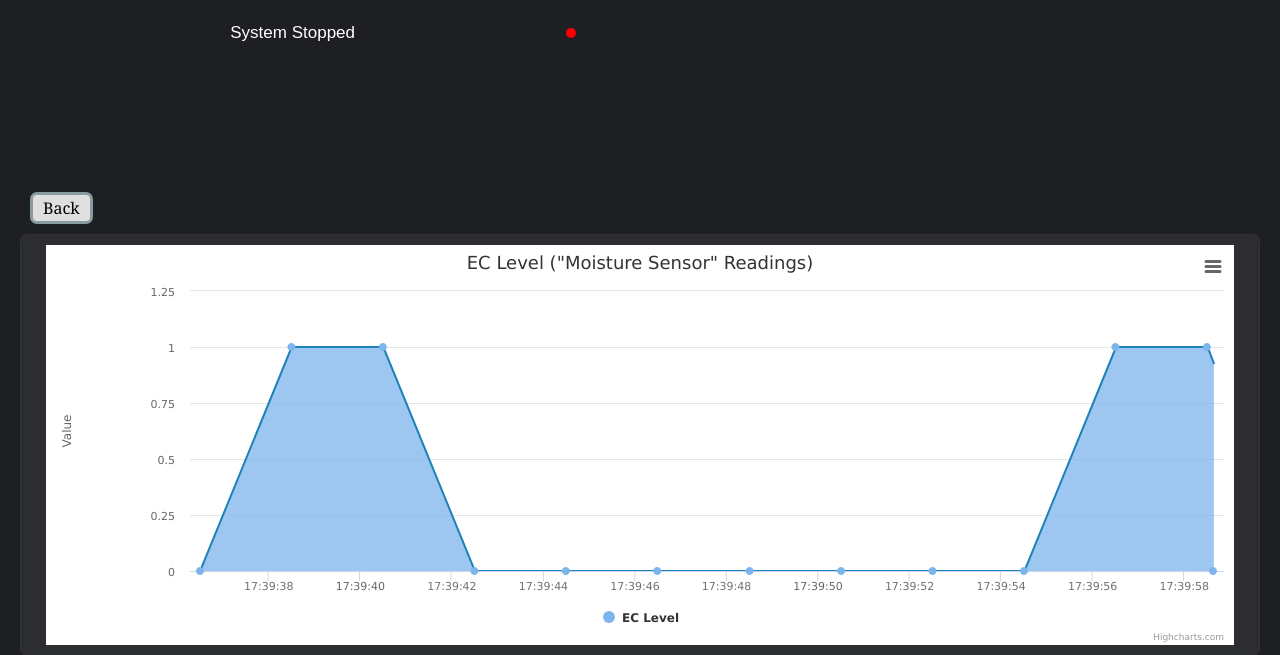
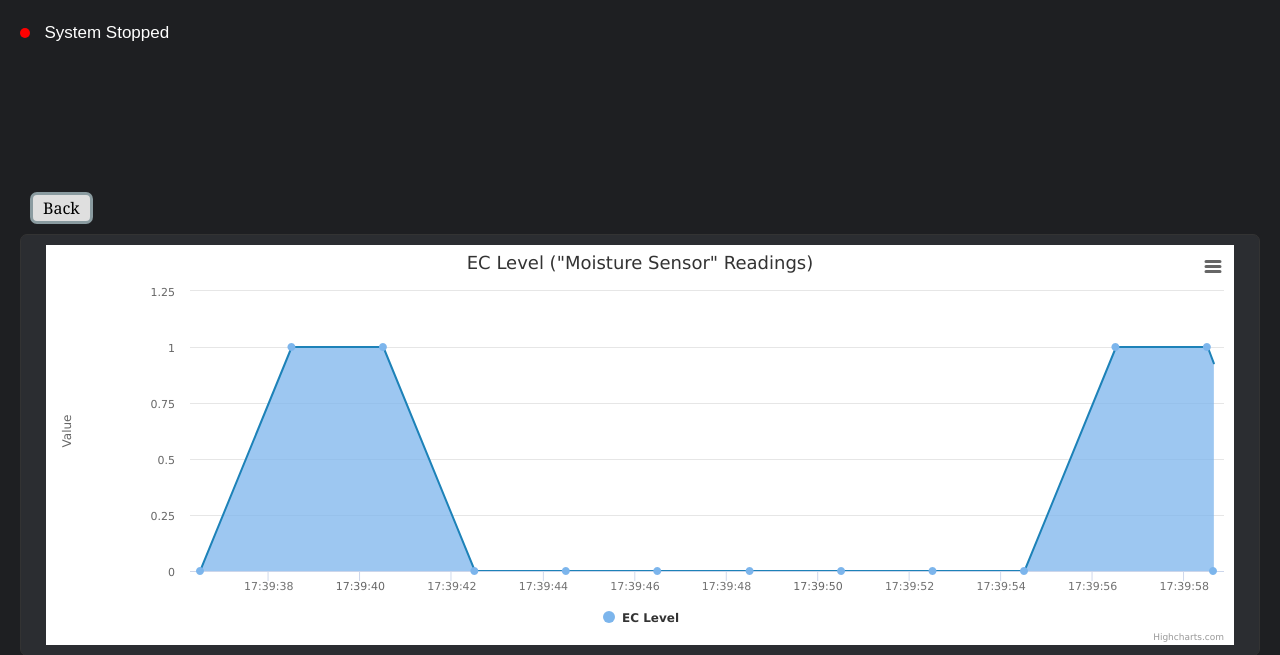
Before and after one commit to Pozq100/WebPage, a Flask app: page /ec.html in a window 1280 px wide. Shown: the top 655 px of the page. Run offline with Flask 3, Linux system fonts and the light colour scheme; some libraries are stand-ins or nearby versions.

Commit message:
styles changes

```diff
--- a/static/styles.css
+++ b/static/styles.css
@@ -150,11 +150,3 @@ footer {
   text-align: center;
   padding: 10px;
 }
-#sys-running {
-  display: flex;
-  justify-content: center;
-  align-items: center;
-}
-#sys-run-text {
-  margin-left: -350px;
-}
```
